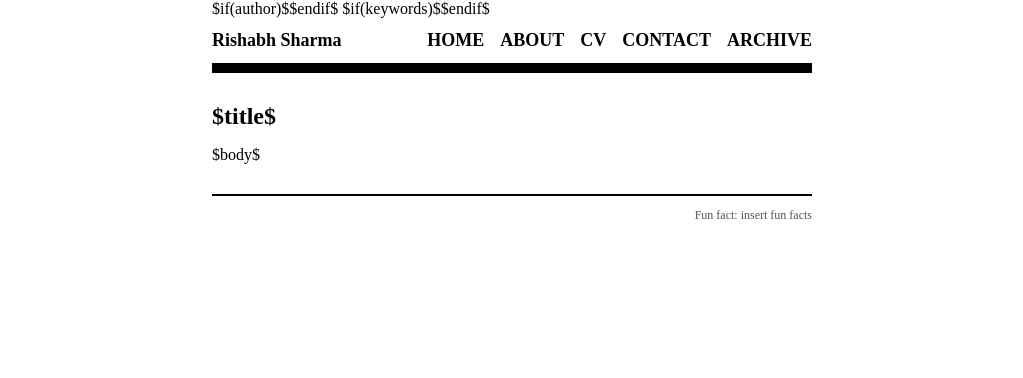
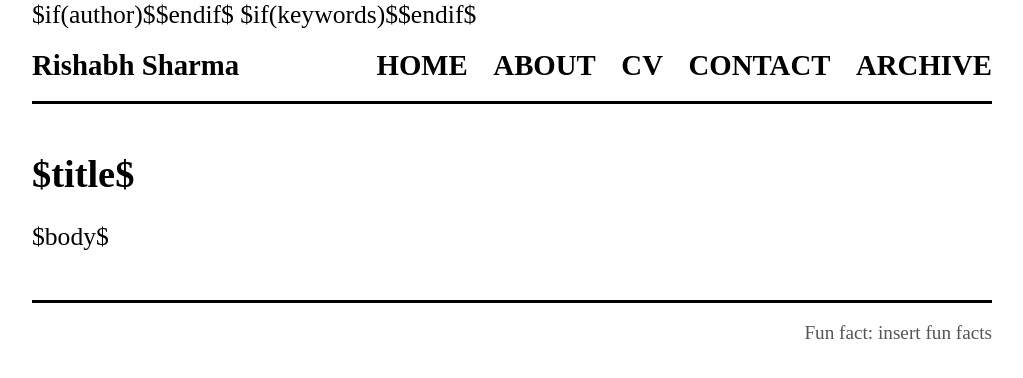
Before and after one commit to rishabhs1711/Website, a plain HTML site: page templates/default.html in a window 1280 px wide. Shown: the whole page, without its empty margins (128-1151 px from the left). Drawn offline with Linux system fonts and the light colour scheme.

Commit message:
updated CSS

```diff
--- a/css/default.css
+++ b/css/default.css
@@ -1,3 +1,5 @@
+background-color: #9772b5
+
 html {
   font-size: 62.5%;
 }
@@ -8,7 +10,7 @@ body {
 }
 
 header {
-  border-bottom: 1rem solid #000;
+  border-bottom: 0.2rem solid #000;
 }
 
 nav {
--- a/docs/css/default.css
+++ b/docs/css/default.css
@@ -1 +1 @@
-html{font-size:62.5%}body{font-size:1.6rem;color:#000}header{border-bottom:1rem solid #000}nav{text-align:right}nav a{font-size:1.8rem;font-weight:bold;color:black;text-decoration:none;text-transform:uppercase}footer{margin-top:3rem;padding:1.2rem 0;border-top:0.2rem solid #000;font-size:1.2rem;color:#555}h1{font-size:2.4rem}h2{font-size:2rem}article .header{font-size:1.4rem;font-style:italic;color:#555}.logo a{font-weight:bold;color:#000;text-decoration:none}@media (max-width:319px){body{width:90%;margin:0;padding:0 5%}header{margin:4.2rem 0}nav{margin:0 auto 3rem;text-align:center}footer{text-align:center}.logo{text-align:center;margin:1rem auto 3rem}.logo a{font-size:2.4rem}nav a{display:block;line-height:1.6}}@media (min-width:320px){body{width:90%;margin:0;padding:0 5%}header{margin:4.2rem 0}nav{margin:0 auto 3rem;text-align:center}footer{text-align:center}.logo{text-align:center;margin:1rem auto 3rem}.logo a{font-size:2.4rem}nav a{display:inline;margin:0 0.6rem}}@media (min-width:640px){body{width:60rem;margin:0 auto;padding:0}header{margin:0 0 3rem;padding:1.2rem 0}nav{margin:0;text-align:right}nav a{margin:0 0 0 1.2rem;display:inline}footer{text-align:right}.logo{margin:0;text-align:left}.logo a{float:left;font-size:1.8rem}}
+background-color:#9772b5 html{font-size:62.5%}body{font-size:1.6rem;color:#000}header{border-bottom:0.2rem solid #000}nav{text-align:right}nav a{font-size:1.8rem;font-weight:bold;color:black;text-decoration:none;text-transform:uppercase}footer{margin-top:3rem;padding:1.2rem 0;border-top:0.2rem solid #000;font-size:1.2rem;color:#555}h1{font-size:2.4rem}h2{font-size:2rem}article .header{font-size:1.4rem;font-style:italic;color:#555}.logo a{font-weight:bold;color:#000;text-decoration:none}@media (max-width:319px){body{width:90%;margin:0;padding:0 5%}header{margin:4.2rem 0}nav{margin:0 auto 3rem;text-align:center}footer{text-align:center}.logo{text-align:center;margin:1rem auto 3rem}.logo a{font-size:2.4rem}nav a{display:block;line-height:1.6}}@media (min-width:320px){body{width:90%;margin:0;padding:0 5%}header{margin:4.2rem 0}nav{margin:0 auto 3rem;text-align:center}footer{text-align:center}.logo{text-align:center;margin:1rem auto 3rem}.logo a{font-size:2.4rem}nav a{display:inline;margin:0 0.6rem}}@media (min-width:640px){body{width:60rem;margin:0 auto;padding:0}header{margin:0 0 3rem;padding:1.2rem 0}nav{margin:0;text-align:right}nav a{margin:0 0 0 1.2rem;display:inline}footer{text-align:right}.logo{margin:0;text-align:left}.logo a{float:left;font-size:1.8rem}}
```
